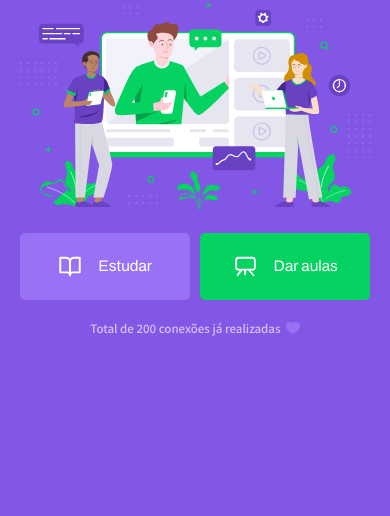
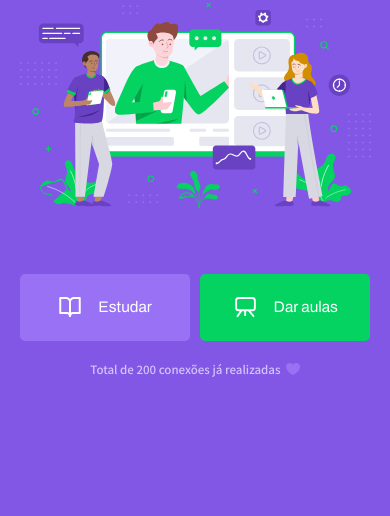
Before and after one commit to gian881/proffy, a website: page src/views/index.html in a window 390 px wide. Shown: the part 328-844 px from the top of the page. Drawn offline with Linux system fonts and the light colour scheme; files whose address does not match are found by name.

Commit message:
update main image size on bigger screens

```diff
--- a/public/styles/partials/page-landing.css
+++ b/public/styles/partials/page-landing.css
@@ -90,10 +90,16 @@
     margin-left: 0.8rem;
 }
 
-@media (max-width:699px) {
+@media (max-width:1099px) {
     :root {
         font-size: 40%;
     }
+
+    .hero-image {
+
+        height: 45rem;
+    }
+
 }
 
 @media (min-width:1100px) {
```
